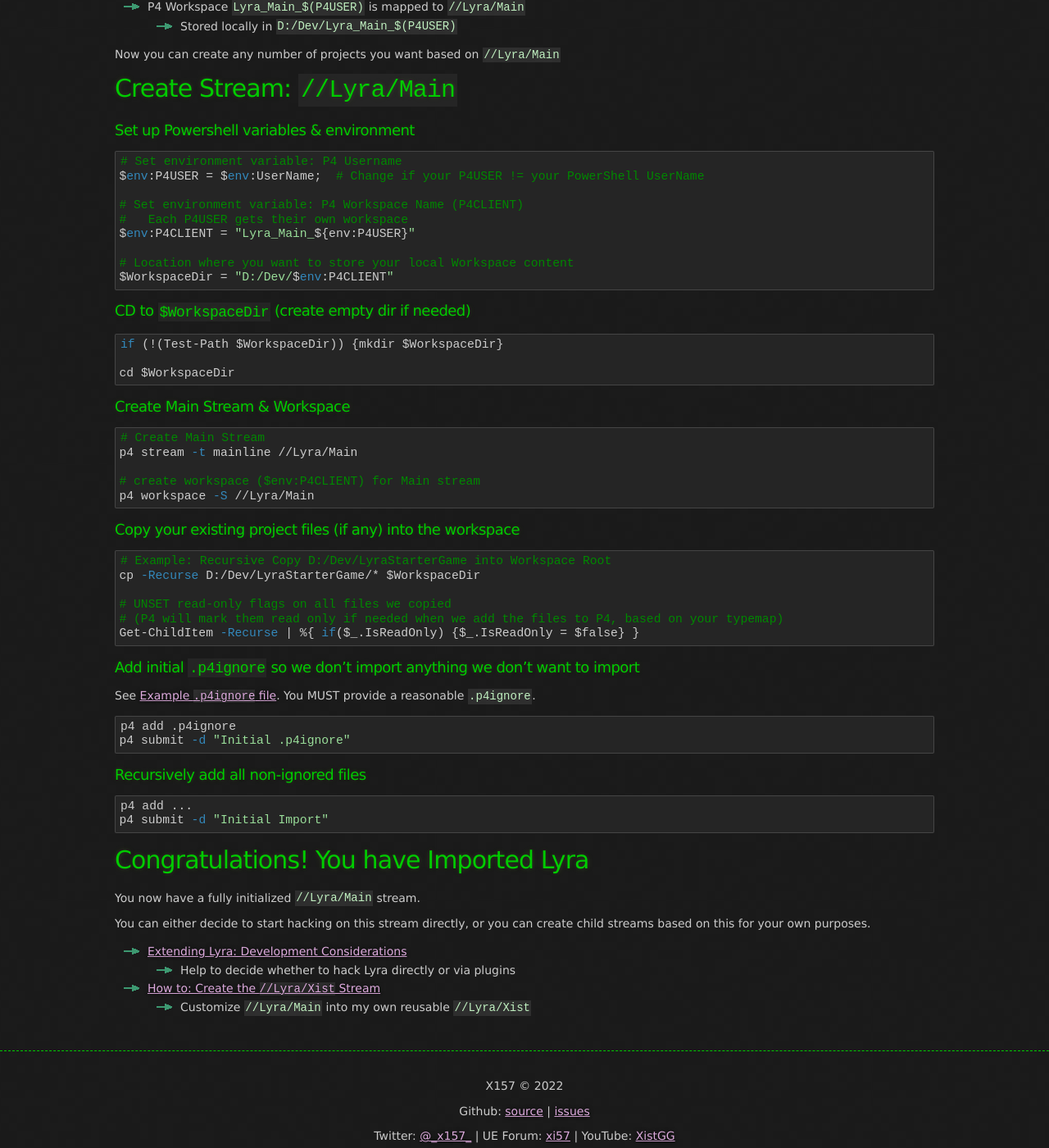
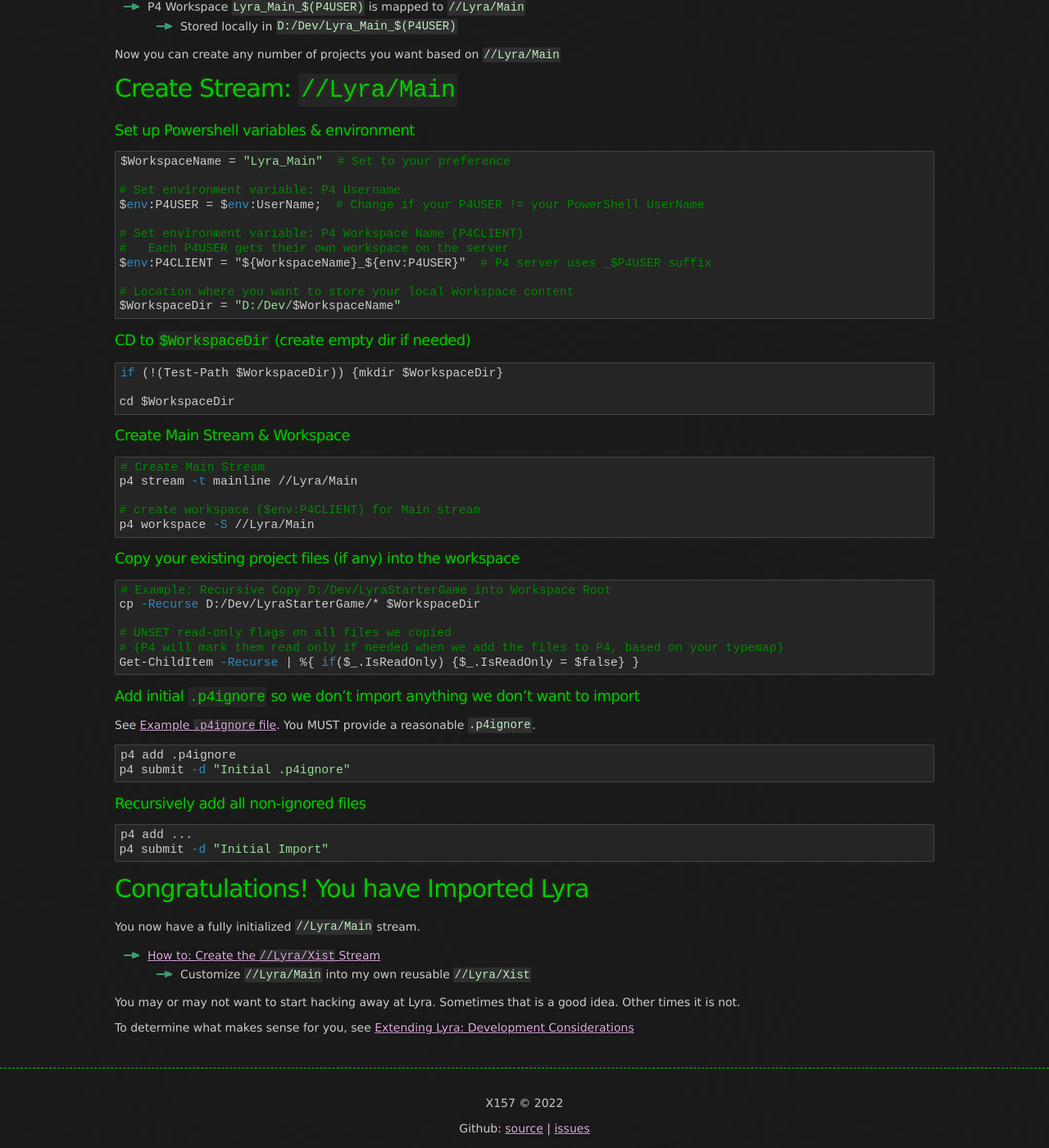
Before and after one commit to x157/x157.github.io, a Jekyll site: the page built from Perforce/How-to-Create-Lyra-Main-Stream.md, in a window 1280 px wide and 1400 px high, scrolled down 498 px. Shown: the whole window at 82% size. Built offline with Jekyll 4.4.1, drawn with Linux system fonts in a browser that asks for light colours.

Commit message:
Simplify local directory names

````diff
--- a/Perforce/How-to-Create-Lyra-Main-Stream.md
+++ b/Perforce/How-to-Create-Lyra-Main-Stream.md
@@ -32,15 +32,17 @@
 ##### Set up Powershell variables & environment
 
 ```powershell
+$WorkspaceName = "Lyra_Main"  # Set to your preference
+
 # Set environment variable: P4 Username
 $env:P4USER = $env:UserName;  # Change if your P4USER != your PowerShell UserName
 
 # Set environment variable: P4 Workspace Name (P4CLIENT)
-#   Each P4USER gets their own workspace
-$env:P4CLIENT = "Lyra_Main_${env:P4USER}"
+#   Each P4USER gets their own workspace on the server
+$env:P4CLIENT = "${WorkspaceName}_${env:P4USER}"  # P4 server uses _$P4USER suffix
 
 # Location where you want to store your local Workspace content
-$WorkspaceDir = "D:/Dev/$env:P4CLIENT"
+$WorkspaceDir = "D:/Dev/$WorkspaceName"
 ```
 
 ##### CD to `$WorkspaceDir` (create empty dir if needed)
@@ -92,10 +94,12 @@
 
 You now have a fully initialized `//Lyra/Main` stream.
 
-You can either decide to start hacking on this stream directly,
-or you can create child streams based on this for your own purposes.
-
-- [Extending Lyra: Development Considerations](/UE5/LyraStarterGame/Development-Considerations)
-  - Help to decide whether to hack Lyra directly or via plugins
 - [How to: Create the `//Lyra/Xist` Stream](./How-to-Create-Lyra-Xist-Stream)
   - Customize `//Lyra/Main` into my own reusable `//Lyra/Xist`
+
+You may or may not want to start hacking away at Lyra.
+Sometimes that is a good idea.
+Other times it is not.
+
+To determine what makes sense for you, see
+[Extending Lyra: Development Considerations](/UE5/LyraStarterGame/Development-Considerations)
````
Also changed, not shown: Perforce/How-to-Create-Lyra-Xist-Game-Stream.md (+4 -2 lines), Perforce/How-to-Create-Lyra-Xist-Stream.md (+4 -2 lines).
